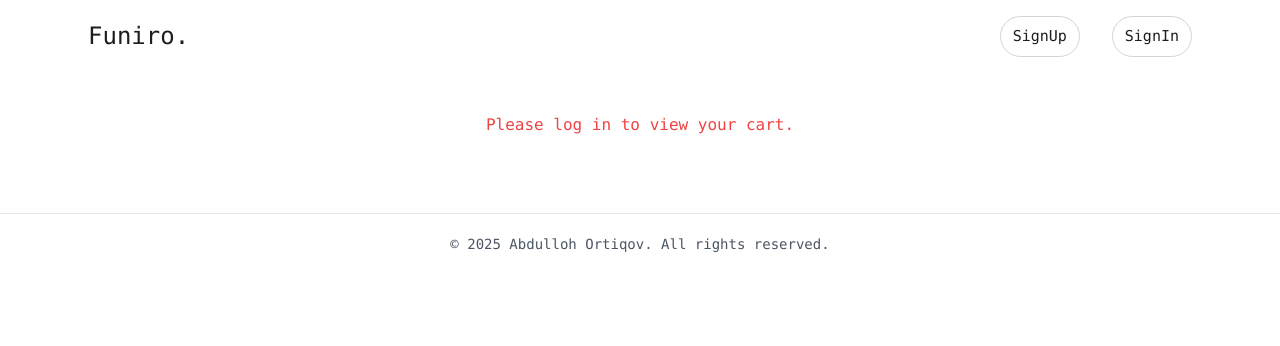
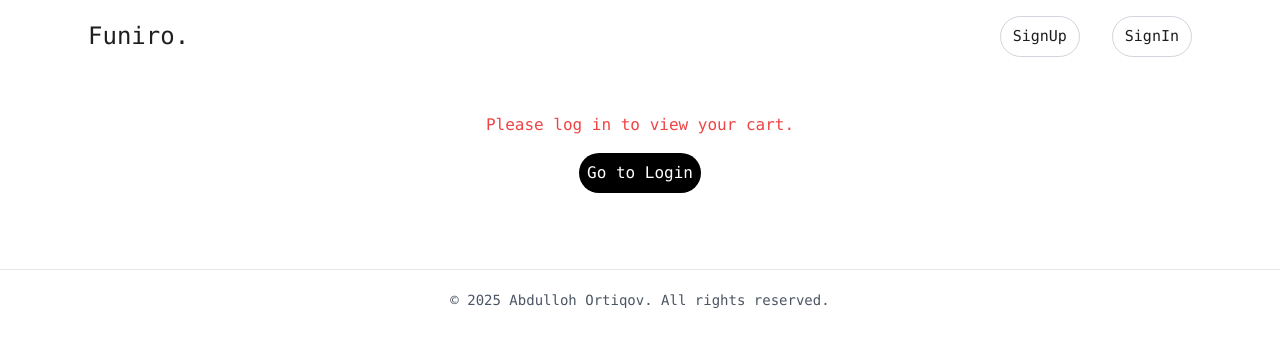
Before and after one commit to Abdulloh-dev03/Full-Stack-Furniture-Web, a Next.js app in the folder frontend/: page /cart in a window 1280 px wide. Shown: the top 346 px of the page. Built offline with nearby package versions, Linux system fonts and the light colour scheme.

Commit message:
Add some changes to cart

```diff
--- a/frontend/src/app/cart/page.tsx
+++ b/frontend/src/app/cart/page.tsx
@@ -8,6 +8,7 @@ import { Minus, Plus, Trash, Loader2 } from "lucide-react"
 import { message } from "antd"
 import RoundedButton from "../common/RoundedButton/RoundedButton"
 import Image from "next/image"
+import Link from "next/link"
 
 const Cart = () => {
   const dispatch = useAppDispatch()
@@ -89,9 +90,18 @@ const Cart = () => {
     )
   }
 
-  if (!userId) {
-    return <div className="p-10 text-center text-red-500">Please log in to view your cart.</div>
-  }
+if (!userId) {
+  return (
+    <div className="p-10 text-center">
+      <div className="text-red-500 mb-4">Please log in to view your cart.</div>
+      <Link href="/login">
+        <RoundedButton className="bg-black px-2 py-2 text-white">
+          Go to Login
+        </RoundedButton>
+      </Link>
+    </div>
+  )
+}
 
   if (loading) {
     return (
```
